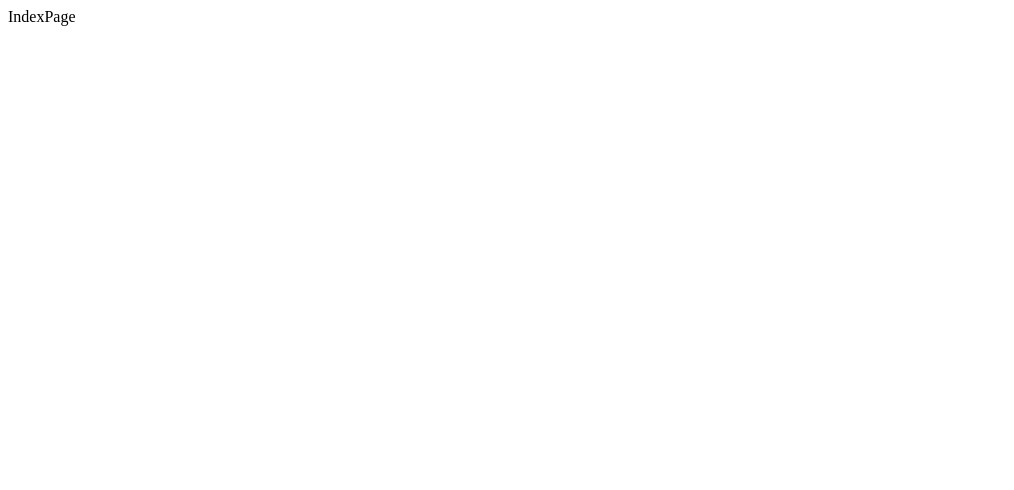
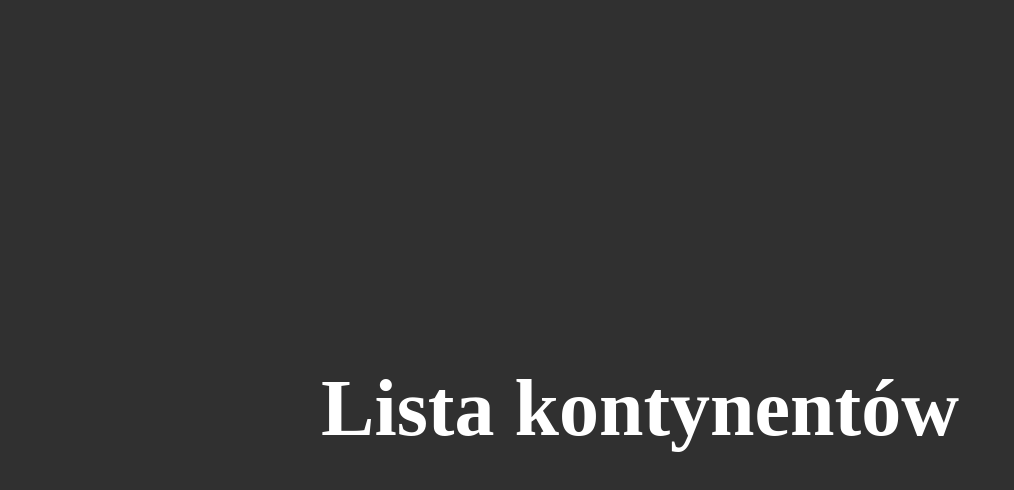
Before and after one commit to Kichiyaki/countries, a React (Create React App) app: page / in a window 1280 px wide. Shown: the top 490 px of the page, without its empty margins (0-1014 px from the left). Built offline with nearby package versions, Linux system fonts and the light colour scheme.

Commit message:
add a new component - CssBaseline, add @material-ui/styles

```diff
--- a/package.json
+++ b/package.json
@@ -4,6 +4,7 @@
   "private": true,
   "dependencies": {
     "@apollo/client": "^3.3.20",
+    "@material-ui/styles": "^4.11.4",
     "@testing-library/jest-dom": "^5.11.4",
     "@testing-library/react": "^11.1.0",
     "@testing-library/user-event": "^12.1.10",
--- /dev/null
+++ b/src/common/CssBaseline/CssBaseline.tsx
@@ -0,0 +1,19 @@
+import { makeStyles } from "@material-ui/styles";
+
+const CssBaseline = () => {
+  useStyles();
+  return null;
+};
+
+const useStyles = makeStyles(() => {
+  return {
+    "@global": {
+      body: {
+        color: "white",
+        backgroundColor: "#303030",
+      },
+    },
+  };
+});
+
+export default CssBaseline;
--- a/src/features/App.tsx
+++ b/src/features/App.tsx
@@ -1,14 +1,19 @@
+import { Fragment } from "react";
 import { Switch, Route as RRDRoute } from "react-router-dom";
+import CssBaseline from "common/CssBaseline/CssBaseline";
 import IndexPage from "./IndexPage/IndexPage";
 import { Route } from "../config/routing";
 
 function App() {
   return (
-    <Switch>
-      <RRDRoute path={Route.IndexPage} exact>
-        <IndexPage />
-      </RRDRoute>
-    </Switch>
+    <Fragment>
+      <Switch>
+        <RRDRoute path={Route.IndexPage} exact>
+          <IndexPage />
+        </RRDRoute>
+      </Switch>
+      <CssBaseline />
+    </Fragment>
   );
 }
 
--- a/src/features/IndexPage/IndexPage.tsx
+++ b/src/features/IndexPage/IndexPage.tsx
@@ -1,5 +1,26 @@
+import { makeStyles } from "@material-ui/styles";
+
 const IndexPage = () => {
-  return <div>IndexPage</div>;
+  const classes = useStyles();
+  return (
+    <div className={classes.main}>
+      <h1 className={classes.h1}>Lista kontynentów</h1>
+    </div>
+  );
 };
 
+const useStyles = makeStyles(() => {
+  return {
+    main: {
+      display: "flex",
+      alignItems: "center",
+      justifyContent: "center",
+      minHeight: "100vh",
+    },
+    h1: {
+      fontSize: "5rem",
+    },
+  };
+});
+
 export default IndexPage;
```
Also changed, not shown: 1 other file (tests, documents, lock files or other folders).
